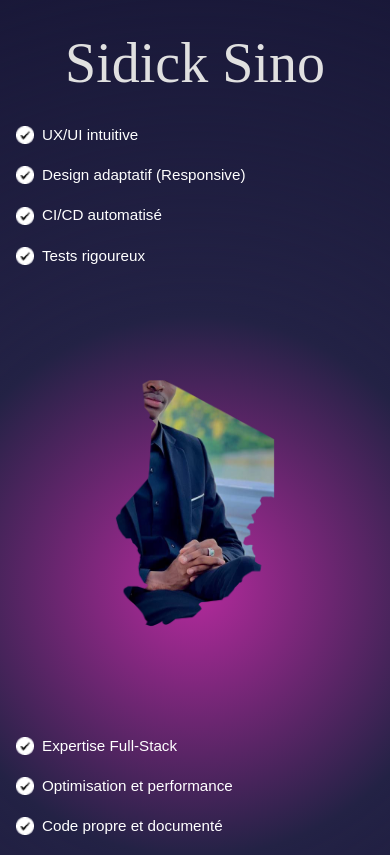
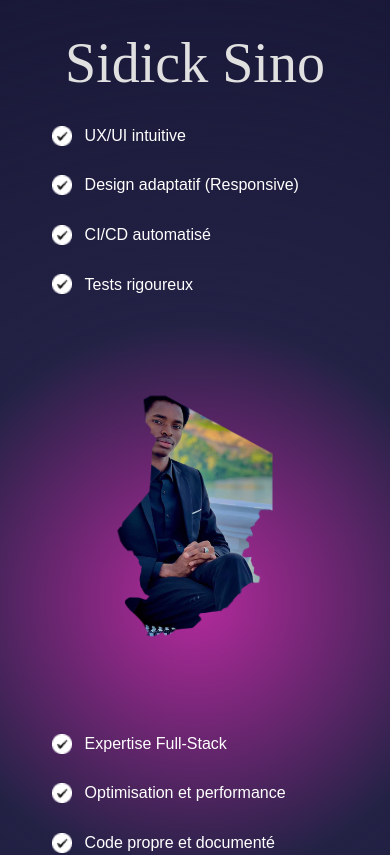
Before and after one commit to sidicksino/SidickPortfolio, a React (Vite) app: page / in a window 390 px wide. Shown: the part 2460-3315 px from the top of the page. Built offline with nearby package versions, Linux system fonts and the light colour scheme; a web font is replaced by a local one.

Commit message:
feat: Improve art section layout and responsiveness by centering content, adjusting spacing, and refining image display.

```diff
--- a/src/components/art/Art.css
+++ b/src/components/art/Art.css
@@ -29,61 +29,64 @@
 }
 
 /* ===== CONTENT WRAPPER ===== */
+/* ===== CONTENT WRAPPER ===== */
 #art .content {
   display: flex;
-  justify-content: space-between;
-  align-items: center;
-  gap: 2.5rem;
+  justify-content: center; /* Center items mainly */
+  align-items: center; /* Vertically align image and lists */
+  gap: 2rem;
   width: 100%;
-  margin-top: 8rem;
+  margin-top: 5rem;
+  max-width: 1400px; /* Prevent it from getting too wide on large screens */
 }
 
 /* ===== LISTS ===== */
 #art ul {
   display: flex;
   flex-direction: column;
-  gap: 1rem;
+  gap: 1.5rem;
+  flex: 1; /* Allow lists to take available space */
+  justify-content: center;
 }
 
 #art li {
   display: flex;
   align-items: center;
-  gap: 0.5rem;
+  gap: 0.8rem;
 }
 
 #art li img {
-  width: 18px;
-  height: 18px;
+  width: 20px;
+  height: 20px;
 }
 
 #art li p {
-  font-size: 0.95rem;
-  max-width: 15rem;
+  font-size: 1.1rem; /* Slightly larger text */
+  max-width: none; /* Let text flow naturally in its flex box */
+  white-space: nowrap; /* Keep feature items on one line if possible */
 }
 
 /* ===== COCKTAIL IMAGE ===== */
 #art .cocktail-img {
-  position: absolute;
-  left: 50%;
-  top: 50%;
-  transform: translate(-50%, -50%);
-  width: 60vw;
-  height: 70vh;
-  overflow: hidden;
-  border-radius: 2rem;
+  position: relative; /* Part of the flow! */
+  width: 30vw; /* Take about 30% of width on desktop */
+  height: 60vh;
+  margin: 0;
+  display: flex;
+  justify-content: center;
+  align-items: center;
+  flex-shrink: 0; /* Don't shrink the image too much */
 }
 
 #art .cocktail-img img {
-  position: absolute;
-  inset: 0;
   width: 100%;
   height: 100%;
   object-fit: contain;
-
+  /* Original Mask logic preserved */
   mask-image: url("/images/mask-img.png");
   mask-repeat: no-repeat;
   mask-position: center;
-  mask-size: 50%;
+  mask-size: contain;
 }
 
 /* ===== MASKED TEXT CONTAINER ===== */
@@ -145,33 +148,36 @@
   /* Stack content vertically with proper spacing */
   #art .content {
     flex-direction: column;
-    margin-top: 1rem;
+    margin-top: 2rem;
     gap: 2rem;
   }
 
   /* List items styling */
   #art ul {
     width: 100%;
-    align-items: flex-start;
-    padding: 0;
+    align-items: flex-start; /* Align text to start on mobile */
+    padding: 0 10%; /* Add some side padding for readability */
+    flex: auto;
   }
 
-  /* Image container - Remove absolute positioning to stop overlap */
+  #art li p {
+    white-space: normal; /* Allow wrap on mobile */
+    font-size: 1rem;
+  }
+
+  /* Image container - Responsive sizing */
   #art .cocktail-img {
-    position: relative;
     width: 100%;
-    height: 40vh; /* Reduced height */
-    left: auto;
-    top: auto;
-    transform: none;
-    margin: 2rem 0;
-    border-radius: 1.5rem;
+    height: 40vh; /* Good height for mobile */
+    max-width: 350px; /* Don't get too huge on tablets */
+    margin: 1rem 0;
+    left: auto; top: auto; transform: none; /* Reset just in case */
   }
 
   /* Image scaling */
   #art .cocktail-img img {
-    mask-size: 100%;
-    object-fit: cover;
+    mask-size: contain;
+    object-fit: contain;
   }
 
   /* Centrer le texte masqué en bas */
```
